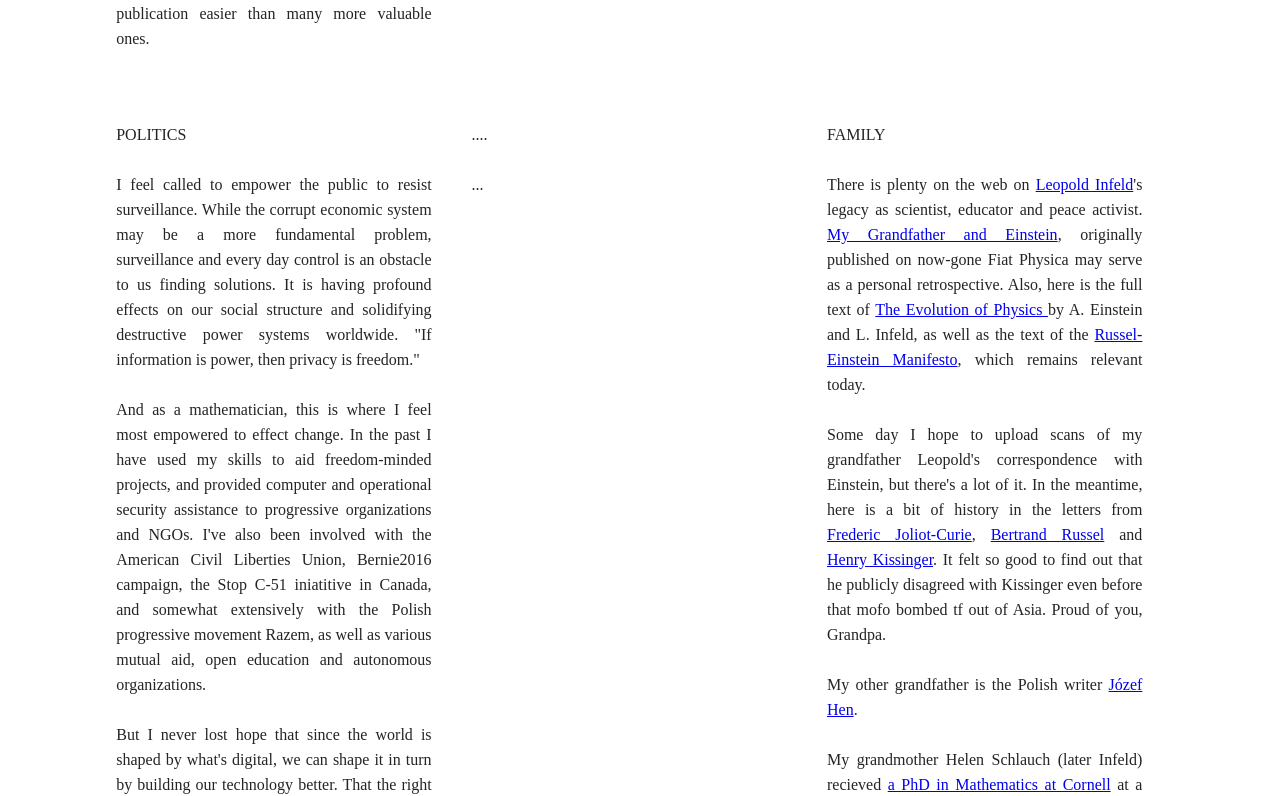
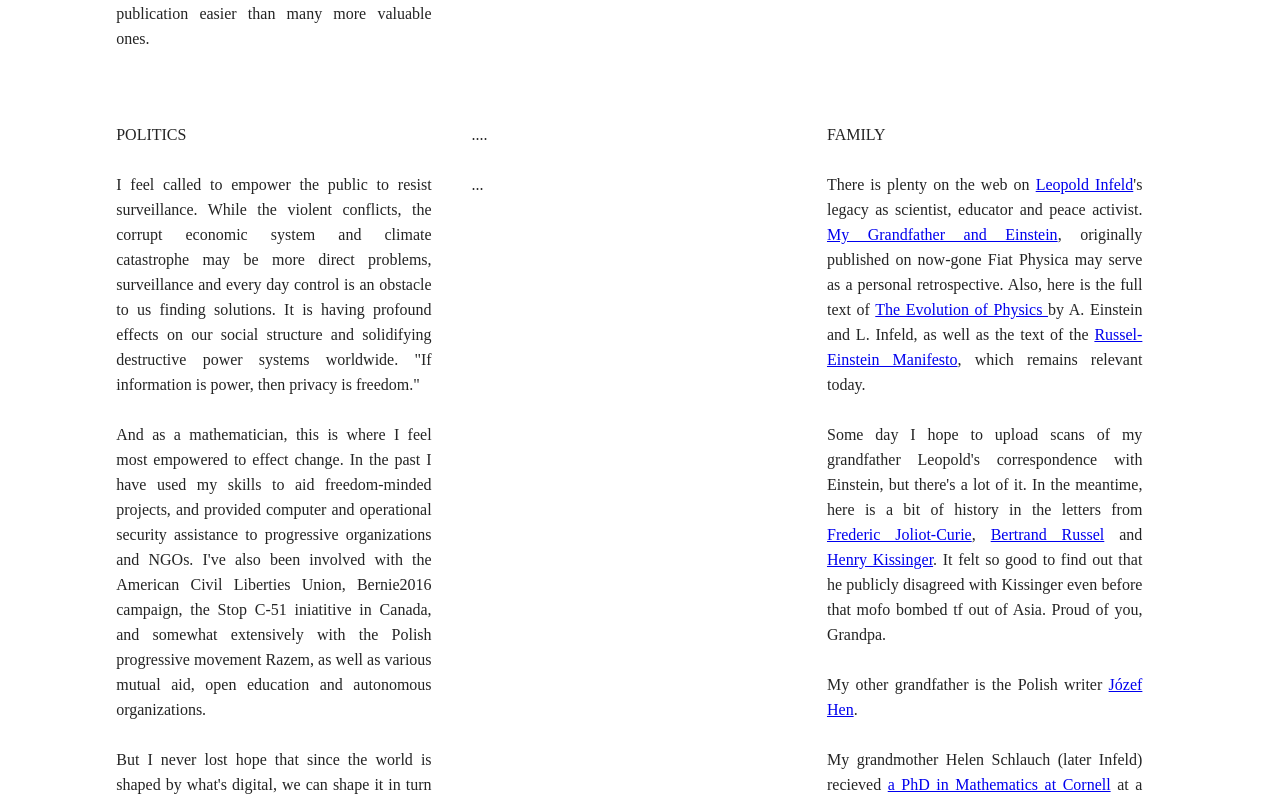
Before and after one commit to evainfeld/evainfeld.github.io, a plain HTML site: page index.html in a window 1280 px wide. Shown: the part 1748-2544 px from the top of the page. Drawn offline with Linux system fonts and the light colour scheme.

Commit message:
update-nov5

```diff
--- a/index.html
+++ b/index.html
@@ -91,7 +91,7 @@ But like most, I found that it is easier to make an impact and work on solving t
 
 
 </blockquote>
-    <p class="text_column"> POLITICS</br></br> I feel called to empower the public to resist surveillance. While the corrupt economic system may be a more fundamental problem, surveillance and every day control is an obstacle to us finding solutions. It is having profound effects on our social structure and solidifying destructive power systems worldwide. "If information is power, then privacy is freedom."<br>
+    <p class="text_column"> POLITICS</br></br> I feel called to empower the public to resist surveillance. While the violent conflicts, the corrupt economic system and climate catastrophe may be more direct problems, surveillance and every day control is an obstacle to us finding solutions. It is having profound effects on our social structure and solidifying destructive power systems worldwide. "If information is power, then privacy is freedom."<br>
       </br> And as a mathematician, this is where I feel most empowered to effect change. In the past I have used my skills to aid freedom-minded projects, and provided computer and operational security assistance to progressive organizations and NGOs.
   I've also been involved with the American Civil Liberties Union, Bernie2016 campaign, the Stop C-51 iniatitive in Canada, and somewhat extensively with the Polish progressive movement Razem, as well as various mutual aid, open education and autonomous organizations.
       <br><br>
```
